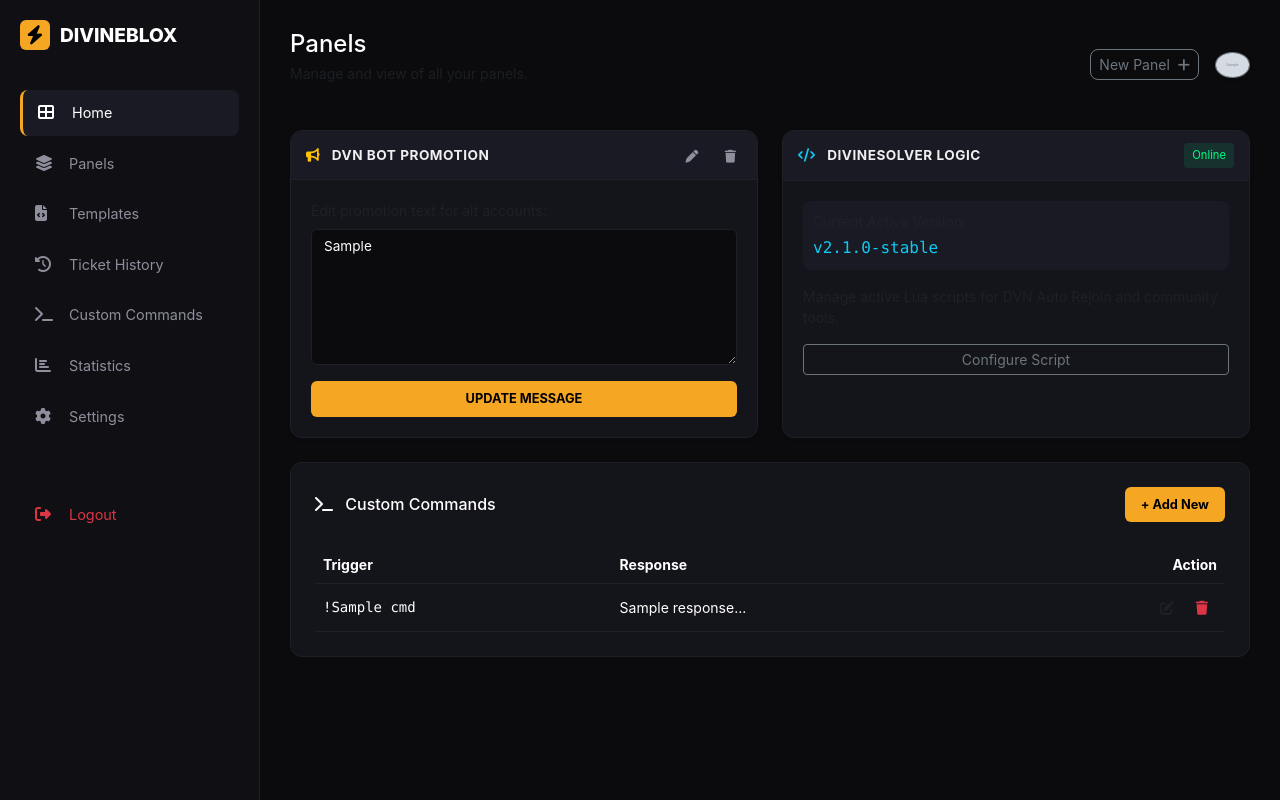
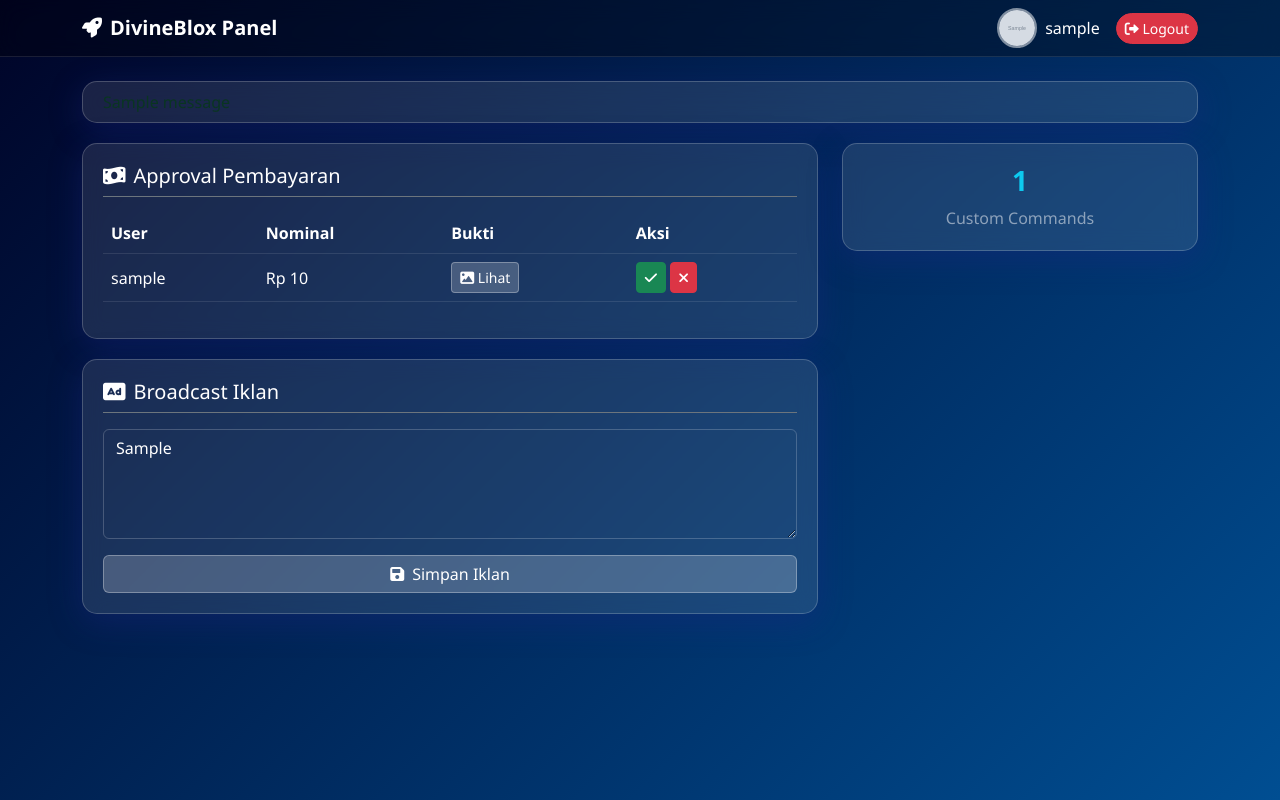
Before and after one commit to dvn-hub/PTPT-System, a Flask app: template web_dashboard/templates/index.html in a window 1280 px wide. Run offline with Flask 3, Linux system fonts and the light colour scheme; the template is opened without the code that fills it: most values are stand-ins (such as "Sample title", 1, 10 or a date in 2020); grey boxes marked "Sample" are stand-in pictures; one stand-in notice (Sample message) is shown.

Commit message:
fix index

```diff
--- a/web_dashboard/templates/index.html
+++ b/web_dashboard/templates/index.html
@@ -1,154 +1,153 @@
 <!DOCTYPE html>
-<html lang="en">
+<html lang="id">
 <head>
     <meta charset="UTF-8">
     <meta name="viewport" content="width=device-width, initial-scale=1.0">
-    <title>DivineBlox Dashboard</title>
+    <title>Dashboard Admin - DivineBlox</title>
+    <meta http-equiv="Cache-Control" content="no-cache, no-store, must-revalidate">
     <link href="https://cdn.jsdelivr.net/npm/bootstrap@5.3.0/dist/css/bootstrap.min.css" rel="stylesheet">
-    <link rel="stylesheet" href="https://cdnjs.cloudflare.com/ajax/libs/font-awesome/6.4.0/css/all.min.css">
+    <link rel="stylesheet" href="https://cdnjs.cloudflare.com/ajax/libs/font-awesome/6.0.0/css/all.min.css">
     <style>
-        :root { --bg-main: #0b0b0e; --bg-card: #14141b; --accent: #f5a623; --text-muted: #8e8e9c; }
-        body { background-color: var(--bg-main); color: #ffffff; font-family: 'Inter', sans-serif; overflow-x: hidden; }
-
-        /* Sidebar ala Ticket King */
-        .sidebar { width: 260px; height: 100vh; position: fixed; background: #0f0f14; border-right: 1px solid #1f1f27; padding: 20px; }
-        .sidebar-brand { font-size: 1.2rem; font-weight: 800; color: #fff; margin-bottom: 40px; display: flex; align-items: center; }
-        .sidebar-brand img { width: 32px; margin-right: 12px; }
-        .nav-link { color: var(--text-muted); padding: 12px 15px; border-radius: 8px; margin-bottom: 5px; transition: 0.2s; font-size: 0.9rem; }
-        .nav-link:hover, .nav-link.active { background: #1a1a24; color: #fff; }
-        .nav-link i { width: 20px; margin-right: 10px; font-size: 1rem; }
-        .active-border { border-left: 3px solid var(--accent); }
-
-        /* Main Content */
-        .main-wrapper { margin-left: 260px; padding: 30px; }
-        .header { display: flex; justify-content: space-between; align-items: center; margin-bottom: 30px; }
-
-        /* Panel Card Styling */
-        .panel-card { background: var(--bg-card); border: 1px solid #1f1f27; border-radius: 12px; overflow: hidden; height: 100%; transition: 0.3s; }
-        .panel-card:hover { border-color: #3b3b4d; transform: translateY(-3px); }
-        .panel-header { background: #1a1a24; padding: 12px 15px; display: flex; justify-content: space-between; align-items: center; border-bottom: 1px solid #1f1f27; }
-        .panel-body { padding: 20px; }
-        .panel-title { font-size: 0.85rem; font-weight: 700; color: #efeff1; text-transform: uppercase; letter-spacing: 0.5px; }
-        .panel-actions button { background: none; border: none; color: var(--text-muted); font-size: 0.8rem; margin-left: 10px; }
-        .panel-actions button:hover { color: #fff; }
-
-        /* Form & Inputs */
-        .form-control-dark { background: #0b0b0e; border: 1px solid #1f1f27; color: #fff; font-size: 0.85rem; border-radius: 6px; }
-        .form-control-dark:focus { background: #0b0b0e; border-color: var(--accent); color: #fff; box-shadow: none; }
-        .btn-action { background: var(--accent); color: #000; font-weight: 700; font-size: 0.8rem; border: none; padding: 8px 15px; border-radius: 6px; transition: 0.3s; }
-        .btn-action:hover { background: #d48a0d; transform: scale(1.02); }
-
-        .badge-status { font-size: 0.7rem; padding: 4px 8px; border-radius: 4px; background: rgba(0, 255, 133, 0.1); color: #00ff85; }
+        body {
+            background: linear-gradient(135deg, #000428, #004e92);
+            font-family: 'Segoe UI', system-ui, -apple-system, sans-serif;
+            color: white;
+            min-height: 100vh;
+        }
+        .glass-card {
+            background: rgba(255, 255, 255, 0.1);
+            backdrop-filter: blur(10px);
+            border: 1px solid rgba(255, 255, 255, 0.2);
+            border-radius: 15px;
+            padding: 20px;
+            margin-bottom: 20px;
+            box-shadow: 0 8px 32px 0 rgba(31, 38, 135, 0.37);
+            animation: fadeInUp 0.5s ease-out;
+        }
+        .navbar-glass {
+            background: rgba(0, 0, 0, 0.3);
+            backdrop-filter: blur(10px);
+            border-bottom: 1px solid rgba(255, 255, 255, 0.1);
+        }
+        .btn-glass {
+            background: rgba(255, 255, 255, 0.2);
+            border: 1px solid rgba(255, 255, 255, 0.3);
+            color: white;
+            transition: all 0.3s;
+        }
+        .btn-glass:hover {
+            background: rgba(255, 255, 255, 0.3);
+            color: white;
+            transform: translateY(-2px);
+        }
+        .table-glass {
+            color: white;
+        }
+        .table-glass th, .table-glass td {
+            border-color: rgba(255, 255, 255, 0.1);
+            background: transparent;
+            color: white;
+        }
+        .avatar {
+            width: 40px;
+            height: 40px;
+            border-radius: 50%;
+            border: 2px solid rgba(255,255,255,0.5);
+        }
+        @keyframes fadeInUp {
+            from { opacity: 0; transform: translateY(20px); }
+            to { opacity: 1; transform: translateY(0); }
+        }
     </style>
 </head>
 <body>
-
-<div class="sidebar">
-    <div class="sidebar-brand">
-        <div style="background: var(--accent); width: 30px; height: 30px; border-radius: 6px; margin-right: 10px; display: flex; align-items: center; justify-content: center;">
-            <i class="fas fa-bolt" style="color: #000;"></i>
-        </div>
-        DIVINEBLOX
-    </div>
-
-    <nav class="nav flex-column">
-        <a class="nav-link active active-border" href="#"><i class="fas fa-th-large"></i> Home</a>
-        <a class="nav-link" href="#"><i class="fas fa-layer-group"></i> Panels</a>
-        <a class="nav-link" href="#"><i class="fas fa-file-code"></i> Templates</a>
-        <a class="nav-link" href="#"><i class="fas fa-history"></i> Ticket History</a>
-        <a class="nav-link" href="#"><i class="fas fa-terminal"></i> Custom Commands</a>
-        <a class="nav-link" href="#"><i class="fas fa-chart-bar"></i> Statistics</a>
-        <a class="nav-link" href="#"><i class="fas fa-cog"></i> Settings</a>
-        <a class="nav-link text-danger mt-5" href="/logout"><i class="fas fa-sign-out-alt"></i> Logout</a>
-    </nav>
-</div>
-
-<div class="main-wrapper">
-    <div class="header">
-        <div>
-            <h4 class="mb-1">Panels</h4>
-            <p class="text-muted small">Manage and view of all your panels.</p>
-        </div>
+    <!-- Navbar -->
+    <nav class="navbar navbar-expand-lg navbar-dark navbar-glass sticky-top mb-4">
+        <div class="container">
+            <a class="navbar-brand fw-bold" href="#"><i class="fas fa-rocket me-2"></i>DivineBlox Panel</a>
             <div class="d-flex align-items-center">
-            <button class="btn btn-outline-secondary btn-sm me-3" style="border-radius: 8px;">New Panel <i class="fas fa-plus ms-1"></i></button>
-            <img src="{{ admin.avatar }}" width="35" class="rounded-circle shadow-sm border border-secondary">
+                <img src="{{ admin.avatar }}" class="avatar me-2">
+                <span class="me-3 d-none d-md-block">{{ admin.username }}</span>
+                <a href="/logout" class="btn btn-sm btn-danger rounded-pill"><i class="fas fa-sign-out-alt"></i> Logout</a>
             </div>
         </div>
+    </nav>
 
-    <div class="row g-4">
-        <div class="col-md-6">
-            <div class="panel-card shadow-sm">
-                <div class="panel-header">
-                    <div class="panel-title"><i class="fas fa-bullhorn me-2 text-warning"></i> DVN Bot Promotion</div>
-                    <div class="panel-actions">
-                        <button title="Edit"><i class="fas fa-pen"></i></button>
-                        <button title="Delete"><i class="fas fa-trash"></i></button>
-                    </div>
-                </div>
-                <div class="panel-body">
-                    <form action="/save_iklan" method="POST">
-                        <p class="small text-muted mb-2">Edit promotion text for alt accounts:</p>
-                        <textarea name="isi_iklan" class="form-control form-control-dark mb-3" rows="6">{{ teks_iklan }}</textarea>
-                        <button class="btn btn-action w-100">UPDATE MESSAGE</button>
-                    </form>
-                </div>
-            </div>
-        </div>
+    <div class="container">
+        <!-- Flash Messages -->
+        {% with messages = get_flashed_messages(with_categories=true) %}
+          {% if messages %}
+            {% for category, message in messages %}
+              <div class="alert alert-{{ category }} glass-card py-2">{{ message }}</div>
+            {% endfor %}
+          {% endif %}
+        {% endwith %}
 
-        <div class="col-md-6">
-            <div class="panel-card shadow-sm">
-                <div class="panel-header">
-                    <div class="panel-title"><i class="fas fa-code me-2 text-info"></i> DivineSolver Logic</div>
-                    <span class="badge-status">Online</span>
-                </div>
-                <div class="panel-body">
-                    <div class="d-flex align-items-center mb-3">
-                        <div style="background: #1a1a24; border-radius: 8px; padding: 10px; width: 100%;">
-                            <div class="small text-muted mb-1">Current Active Version:</div>
-                            <div class="font-monospace text-info">v2.1.0-stable</div>
-                        </div>
-                    </div>
-                    <p class="small text-muted">Manage active Lua scripts for DVN Auto Rejoin and community tools.</p>
-                    <button class="btn btn-outline-secondary w-100 btn-sm">Configure Script</button>
-                </div>
-            </div>
-        </div>
-
-        <div class="col-12 mt-4">
-            <div class="panel-card p-4">
-                <div class="d-flex justify-content-between align-items-center mb-4">
-                    <h6 class="mb-0"><i class="fas fa-terminal me-2 text-purple"></i> Custom Commands</h6>
-                    <button class="btn btn-action btn-sm px-3">+ Add New</button>
-                </div>
+        <div class="row">
+            <!-- Kolom Kiri: Payment & Iklan -->
+            <div class="col-lg-8">
+                <!-- Payment Approval -->
+                <div class="glass-card">
+                    <h5 class="mb-3 border-bottom border-secondary pb-2"><i class="fas fa-money-bill-wave me-2"></i>Approval Pembayaran</h5>
+                    {% if pending %}
                     <div class="table-responsive">
-                    <table class="table table-dark table-hover align-middle mb-0" style="--bs-table-bg: transparent; border-color: #1f1f27;">
-                        <thead class="text-muted small uppercase">
+                        <table class="table table-glass align-middle">
+                            <thead>
                                 <tr>
-                                <th style="border-bottom: 1px solid #1f1f27;">Trigger</th>
-                                <th style="border-bottom: 1px solid #1f1f27;">Response</th>
-                                <th class="text-end" style="border-bottom: 1px solid #1f1f27;">Action</th>
+                                    <th>User</th>
+                                    <th>Nominal</th>
+                                    <th>Bukti</th>
+                                    <th>Aksi</th>
                                 </tr>
                             </thead>
-                        <tbody class="small">
-                            {% for cmd in commands %}
+                            <tbody>
+                                {% for p in pending %}
                                 <tr>
-                                <td class="font-monospace">!{{ cmd.name }}</td>
-                                <td>{{ cmd.response[:60] }}...</td>
-                                <td class="text-end">
-                                    <button class="btn btn-sm text-muted"><i class="fas fa-edit"></i></button>
-                                    <button class="btn btn-sm text-danger"><i class="fas fa-trash"></i></button>
+                                    <td>{{ p.username }}</td>
+                                    <td>Rp {{ "{:,}".format(p.amount) }}</td>
+                                    <td><a href="{{ p.proof_url }}" target="_blank" class="btn btn-sm btn-glass"><i class="fas fa-image"></i> Lihat</a></td>
+                                    <td>
+                                        <form action="/approve/{{ p.id }}" method="POST" class="d-inline">
+                                            <button class="btn btn-sm btn-success"><i class="fas fa-check"></i></button>
+                                        </form>
+                                        <form action="/reject/{{ p.id }}" method="POST" class="d-inline">
+                                            <button class="btn btn-sm btn-danger"><i class="fas fa-times"></i></button>
+                                        </form>
                                     </td>
                                 </tr>
-                            {% else %}
-                            <tr><td colspan="3" class="text-center py-4 text-muted">Belum ada custom command, nih Bang.</td></tr>
                                 {% endfor %}
                             </tbody>
                         </table>
                     </div>
+                    {% else %}
+                    <div class="text-center py-4 text-white-50">
+                        <i class="fas fa-check-circle fa-3x mb-3"></i>
+                        <p>Tidak ada pembayaran pending.</p>
+                    </div>
+                    {% endif %}
+                </div>
+
+                <!-- Edit Iklan -->
+                <div class="glass-card">
+                    <h5 class="mb-3 border-bottom border-secondary pb-2"><i class="fas fa-ad me-2"></i>Broadcast Iklan</h5>
+                    <form action="/save_iklan" method="POST">
+                        <div class="mb-3">
+                            <textarea name="isi_iklan" class="form-control bg-transparent text-white" rows="4" style="border: 1px solid rgba(255,255,255,0.2);">{{ teks_iklan }}</textarea>
+                        </div>
+                        <button type="submit" class="btn btn-glass w-100"><i class="fas fa-save me-2"></i>Simpan Iklan</button>
+                    </form>
+                </div>
+            </div>
+
+            <!-- Kolom Kanan: Script & Commands -->
+            <div class="col-lg-4">
+                <div class="glass-card text-center">
+                    <h3 class="fw-bold text-info">{{ commands|length }}</h3>
+                    <p class="mb-0 text-white-50">Custom Commands</p>
                 </div>
             </div>
         </div>
     </div>
-
+    <script src="https://cdn.jsdelivr.net/npm/bootstrap@5.3.0/dist/js/bootstrap.bundle.min.js"></script>
 </body>
 </html>
```
Lines whose indentation alone changed are shown as unchanged.
